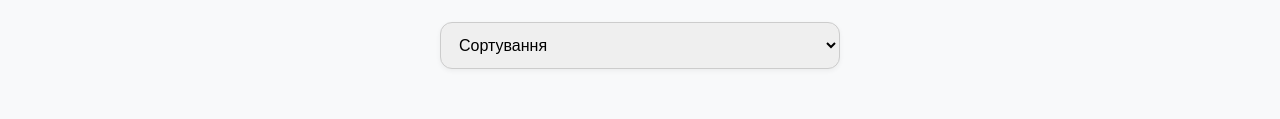
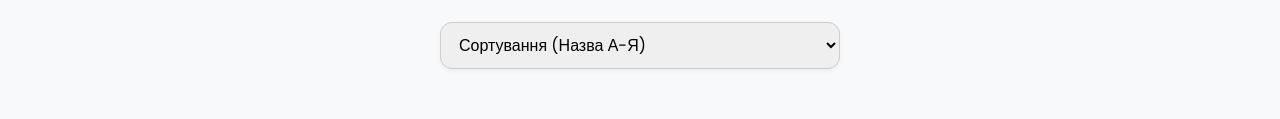
Before and after one commit to firemoraster/peony-catalog, a website: page public/index.html in a window 1280 px wide. Shown: the part 434-553 px from the top of the page. Drawn offline with Linux system fonts and the light colour scheme.

Commit message:
Update index.html

```diff
--- a/public/index.html
+++ b/public/index.html
@@ -38,13 +38,14 @@
   <!-- Основна частина -->
   <main class="container">
     <input id="search-input" type="text" placeholder="Пошук півонії за назвою..." class="search-input" />
+
     <select id="sort-select" class="search-input">
-  <option value="">Сортування</option>
-  <option value="name-asc">Назва (А-Я)</option>
-  <option value="name-desc">Назва (Я-А)</option>
-  <option value="price-asc">Ціна (↓)</option>
-  <option value="price-desc">Ціна (↑)</option>
-  </select>
+      <option value="name-asc">Сортування (Назва А-Я)</option>
+      <option value="name-desc">Назва (Я-А)</option>
+      <option value="price-asc">Ціна (↓)</option>
+      <option value="price-desc">Ціна (↑)</option>
+    </select>
+
     <div id="flower-list" class="flower-grid"></div>
     <button id="add-flower-btn" class="btn btn-add admin-only hidden">+ Додати півонію</button>
   </main>
```
